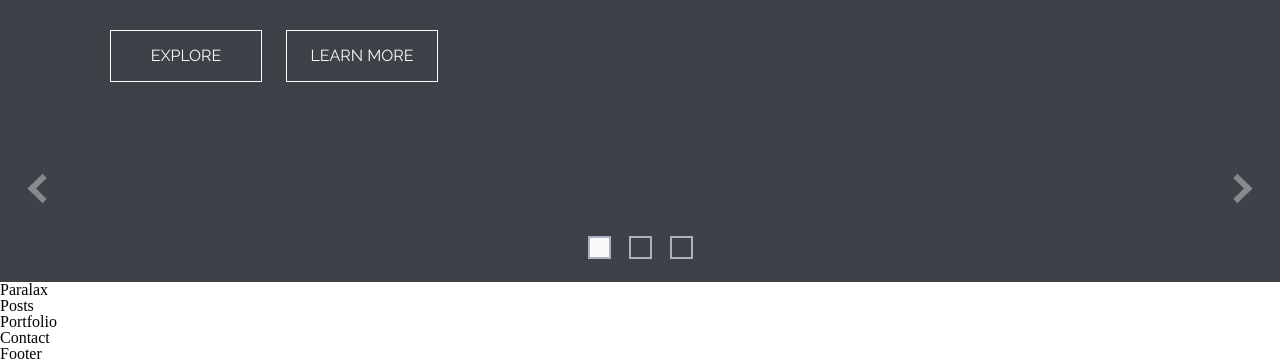
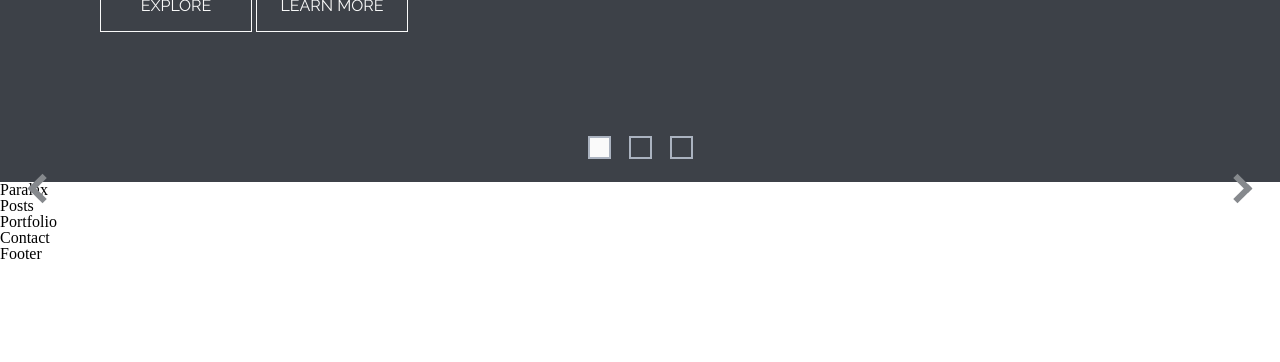
Before and after one commit to MxWoodie/hiqo-zhodik-markup, a website: page index.html in a window 1280 px wide. Shown: the part 537-899 px from the top of the page. After the commit the page ends 800 px from the top, so only its background shows below. Drawn offline with nearby package versions, Linux system fonts and the light colour scheme; files that its build step writes are made by us from their sources; a web font is replaced by a local one.

Commit message:
fix: Delete button margin

```diff
--- a/scss/components/_button.scss
+++ b/scss/components/_button.scss
@@ -9,7 +9,6 @@
   color: $color-text-white;
   border: 1px solid $color-text-white;
   text-decoration: none;
-  margin: 50px 10px;
 
   &:hover {
     background-color: $color-secondary;
```
